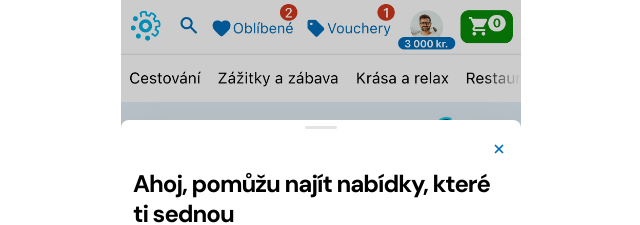
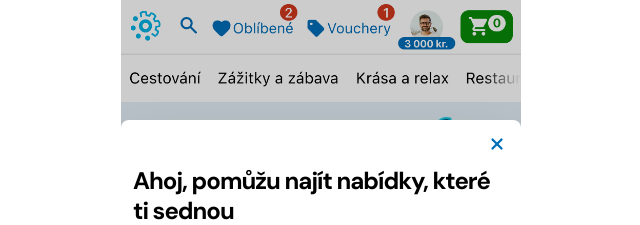
Before and after one commit to maroskadlec/slevac-ai, a React (Vite) app: page /mobile in a window 1280 px wide. Both pictures are taken after a click on the button 796 px from the left and 756 px from the top of the page. Shown: the top 225 px of the page, without its empty margins (319-959 px from the left). Built offline with nearby package versions, Linux system fonts and the light colour scheme.

Commit message:
Křížek modálu +4px, odstraněn drag handle

```diff
--- a/src/components/FigmaDesktop.tsx
+++ b/src/components/FigmaDesktop.tsx
@@ -83,11 +83,11 @@ export default function FigmaDesktop({ isOpen, onToggle }: DesktopProps) {
               <div className="flex items-center justify-end px-[12px] py-[8px] flex-shrink-0">
                 <motion.button
                   onClick={onToggle}
-                  className="w-[24px] h-[24px] flex items-center justify-center cursor-pointer"
+                  className="w-[28px] h-[28px] flex items-center justify-center cursor-pointer"
                   whileHover={{ scale: 1.1 }}
                   whileTap={{ scale: 0.95 }}
                 >
-                  <X className="w-[14px] h-[14px] text-[#006eb9]" strokeWidth={3} />
+                  <X className="w-[18px] h-[18px] text-[#006eb9]" strokeWidth={3} />
                 </motion.button>
               </div>
 
--- a/src/components/FigmaMobile.tsx
+++ b/src/components/FigmaMobile.tsx
@@ -172,20 +172,15 @@ export default function FigmaMobile({ isOpen, onToggle }: MobileProps) {
               }}
               className="absolute bottom-0 left-0 right-0 bg-white rounded-tl-[8px] rounded-tr-[8px] shadow-2xl z-40 flex flex-col h-[85dvh]"
             >
-              {/* Drag Handle */}
-              <div className="flex justify-center pt-[6px] pb-[2px] flex-shrink-0">
-                <div className="bg-[#e4e4e7] h-[3px] w-[32px] rounded-[22px]" />
-              </div>
-
               {/* Header Bar – only close button on the right */}
-              <div className="flex items-center justify-end px-[10px] py-[6px] flex-shrink-0">
+              <div className="flex items-center justify-end px-[10px] pt-[10px] pb-[6px] flex-shrink-0">
                 <motion.button
                   onClick={onToggle}
-                  className="w-[24px] h-[24px] flex items-center justify-center cursor-pointer"
+                  className="w-[28px] h-[28px] flex items-center justify-center cursor-pointer"
                   whileHover={{ scale: 1.1 }}
                   whileTap={{ scale: 0.95 }}
                 >
-                  <X className="w-[14px] h-[14px] text-[#006eb9]" strokeWidth={3} />
+                  <X className="w-[18px] h-[18px] text-[#006eb9]" strokeWidth={3} />
                 </motion.button>
               </div>
 
```
